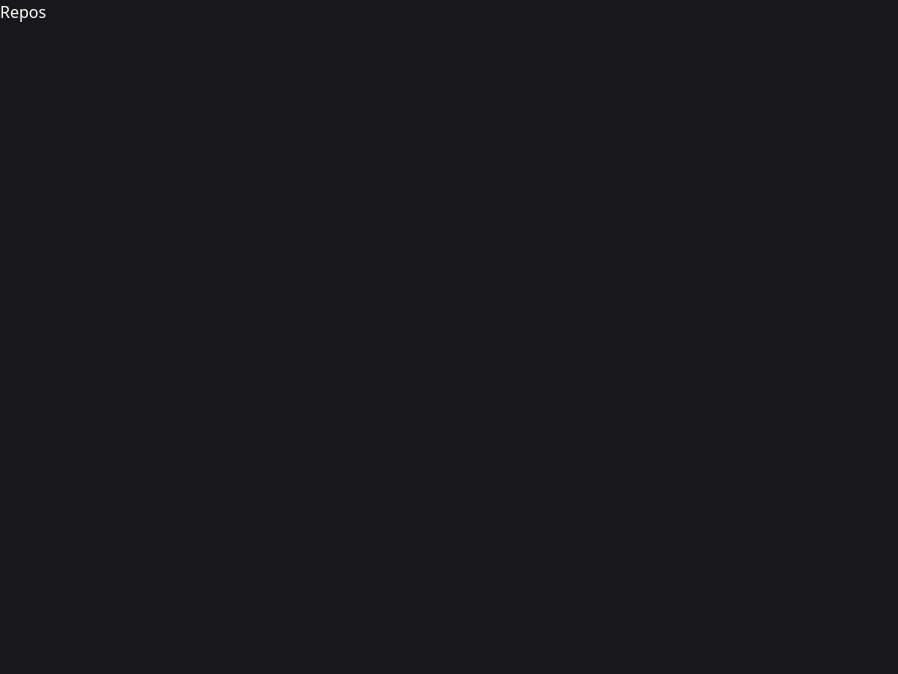
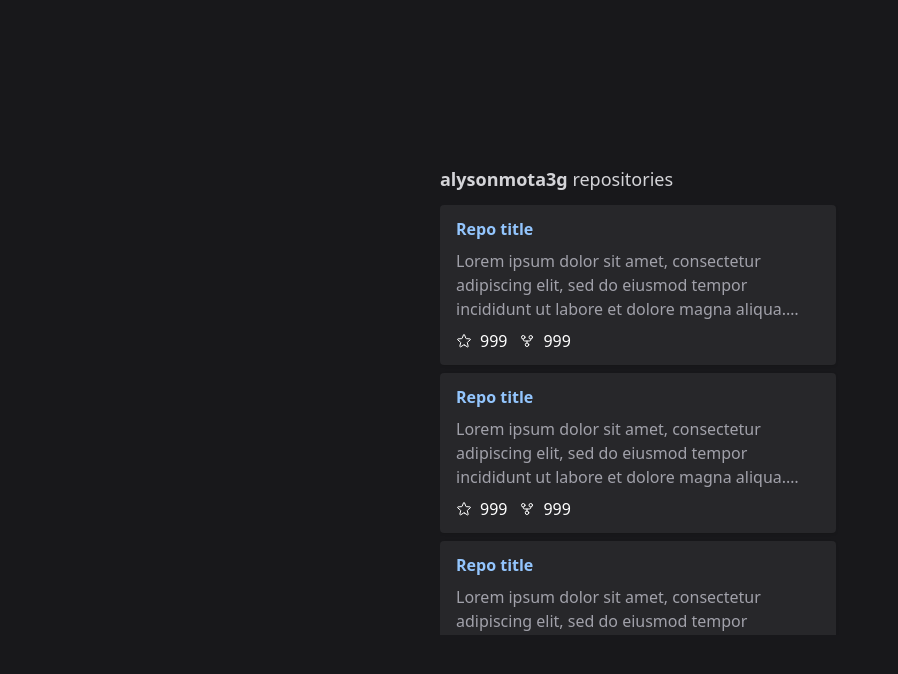
Before and after one commit to alysonmota3g/github-user-search, a React (Vite) app: page /repos/1 in a window 1280 px wide. Shown: the top 674 px of the page, without its empty margins (0-898 px from the left). Built offline with nearby package versions, Linux system fonts and the light colour scheme.

Commit message:
feat: styled repo page

```diff
--- a/package.json
+++ b/package.json
@@ -9,6 +9,7 @@
     "preview": "vite preview"
   },
   "dependencies": {
+    "@tailwindcss/line-clamp": "^0.4.2",
     "axios": "^1.1.2",
     "phosphor-react": "^1.4.1",
     "react": "^18.2.0",
--- /dev/null
+++ b/src/components/CardRepo.tsx
@@ -0,0 +1,28 @@
+import { GitFork, Star } from "phosphor-react"
+
+export const CardRepo = () => {
+  return (
+    <div className="w-[99%] flex flex-col items-start gap-2 px-4 py-3 bg-zinc-800 shadow rounded">
+      <button className="text-blue-300 hover:underline font-bold">
+        Repo title
+      </button>
+
+      <p className="text-zinc-400 line-clamp-3">
+        Lorem ipsum dolor sit amet, consectetur adipiscing elit, sed do eiusmod
+        tempor incididunt ut labore et dolore magna aliqua. Non odio euismod
+        lacinia at quis. Dignissim convallis aenean et tortor at risus viverra.
+      </p>
+
+      <div className="w-full flex items-center justify-start gap-3">
+        <div className="flex items-center gap-2">
+          <Star />
+          <span>999</span>
+        </div>
+        <div className="flex items-center gap-2">
+          <GitFork />
+          <span>999</span>
+        </div>
+      </div>
+    </div>
+  )
+}
--- a/src/pages/Repos.tsx
+++ b/src/pages/Repos.tsx
@@ -1,3 +1,19 @@
+import { CardRepo } from "../components/CardRepo"
+
 export const Repos = () => {
-  return <h1>Repos</h1>
+  return (
+    <div className="max-w-[400px] mx-auto h-screen flex flex-col gap-3 items-start justify-center">
+      <h1 className="text-lg text-zinc-300">
+        <span className="font-semibold">alysonmota3g</span> repositories
+      </h1>
+
+      <div className="w-full max-h-[430px] flex flex-col gap-2 overflow-y-scroll">
+        <CardRepo />
+        <CardRepo />
+        <CardRepo />
+        <CardRepo />
+        <CardRepo />
+      </div>
+    </div>
+  )
 }
--- a/tailwind.config.cjs
+++ b/tailwind.config.cjs
@@ -4,5 +4,5 @@ module.exports = {
   theme: {
     extend: {},
   },
-  plugins: [],
+  plugins: [require("@tailwindcss/line-clamp")],
 }
```
Also changed, not shown: 1 other file (tests, documents, lock files or other folders).
